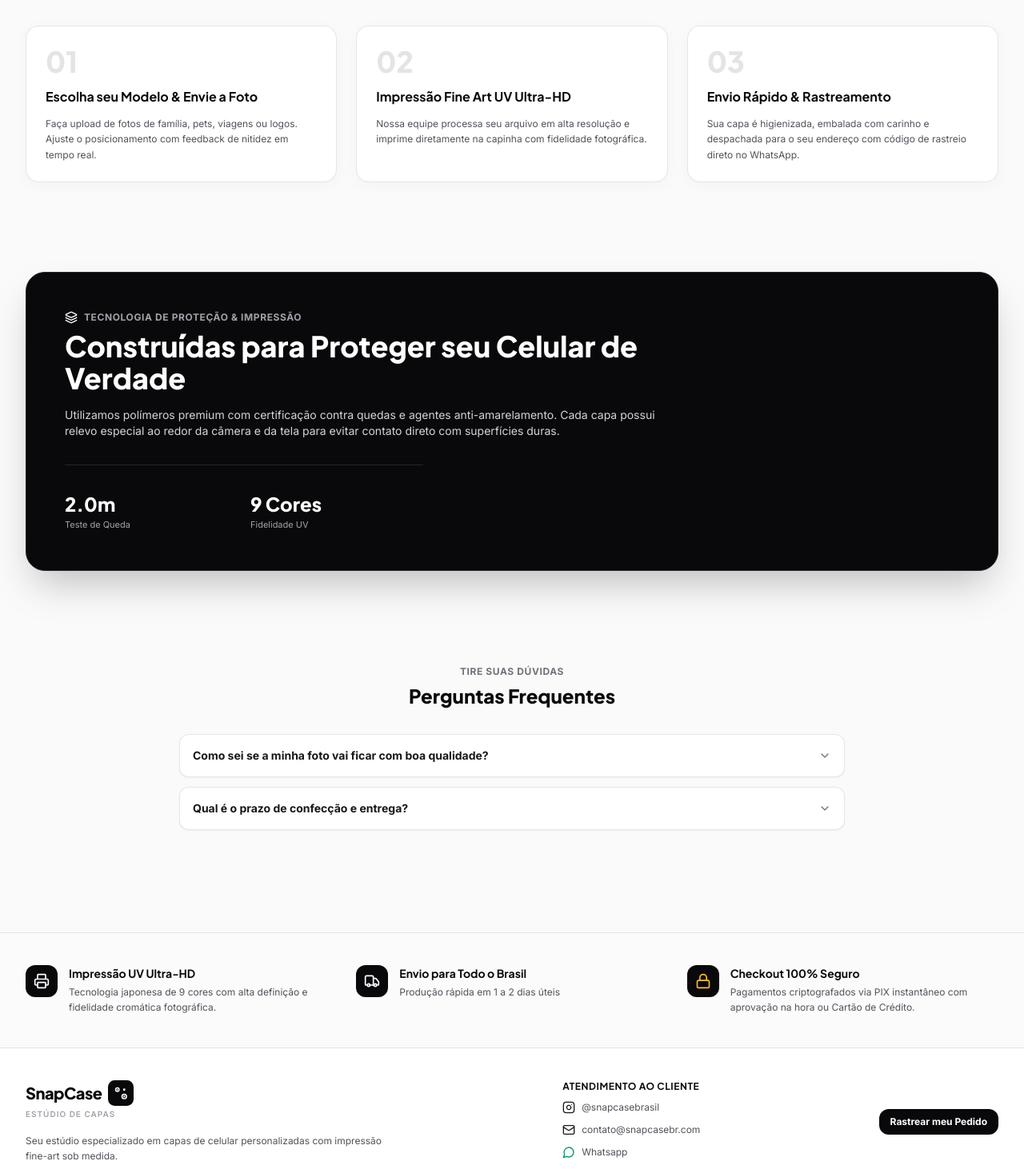
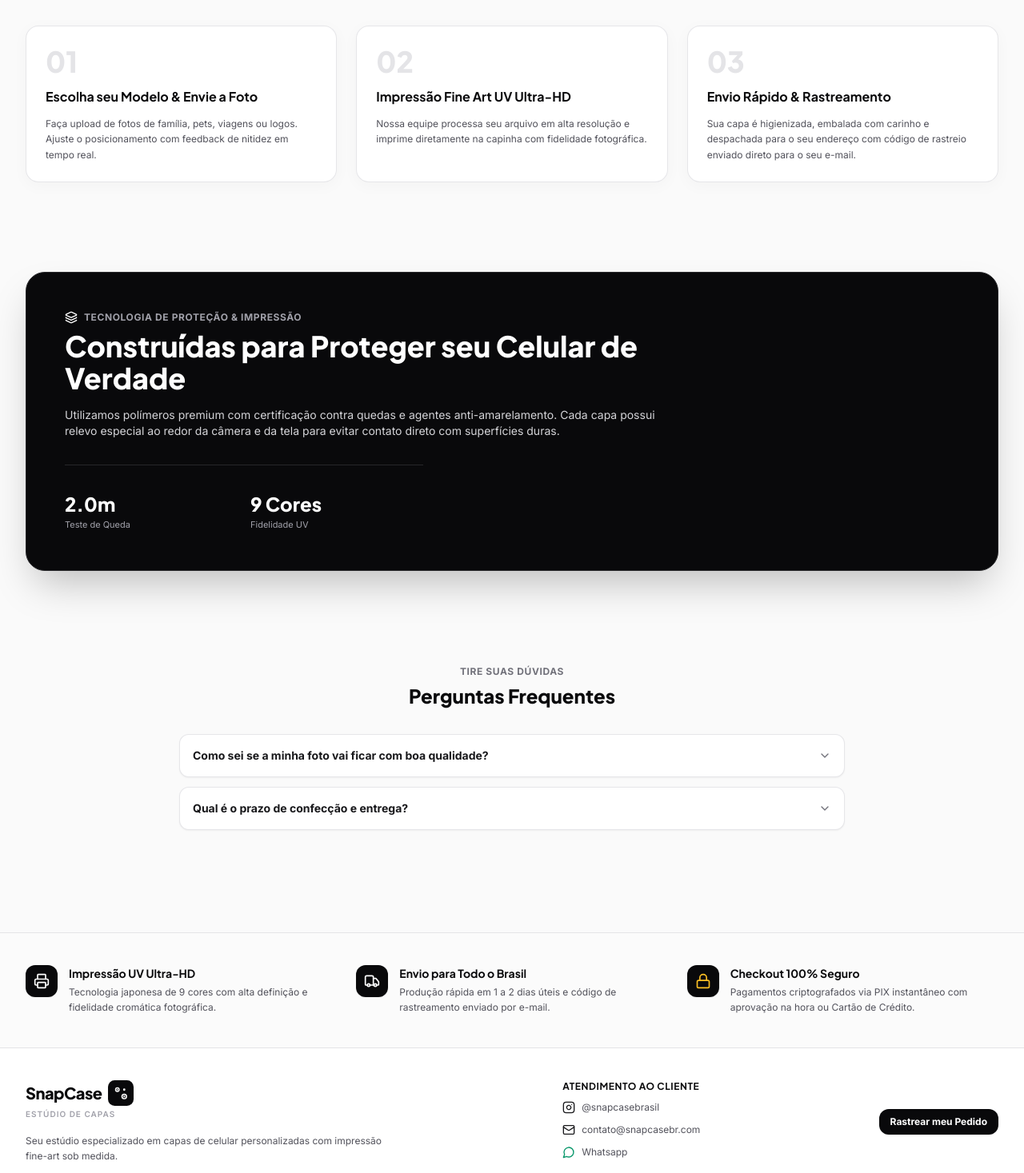
Before and after one commit to Leparfait22/Personalize_capas, a Next.js app: page / in a window 1280 px wide. Shown: the part 2060-3527 px from the top of the page at 80% size. Built offline with nearby package versions, Linux system fonts and the light colour scheme; no server answers; the database is empty.

Commit message:
chore: update tracking notification text from WhatsApp to email

```diff
--- a/src/app/page.tsx
+++ b/src/app/page.tsx
@@ -257,7 +257,7 @@ export default function Home() {
               Envio Rápido & Rastreamento
             </h3>
             <p className="text-xs text-zinc-600 leading-relaxed">
-              Sua capa é higienizada, embalada com carinho e despachada para o seu endereço com código de rastreio direto no WhatsApp.
+              Sua capa é higienizada, embalada com carinho e despachada para o seu endereço com código de rastreio enviado direto para o seu e-mail.
             </p>
           </div>
         </div>
@@ -311,7 +311,7 @@ export default function Home() {
             },
             {
               q: "Qual é o prazo de confecção e entrega?",
-              a: "A confecção é expressa: de 1 a 1 dias úteis para impressão e inspeção de qualidade.",
+              a: "A confecção é expressa: de 1 a 2 dias úteis para impressão e inspeção de qualidade. Após despachado, você recebe o código de rastreamento no seu e-mail para acompanhar a entrega.",
             },
           ].map((faq, index) => {
             const isOpen = openFaq === index;
--- a/src/components/layout/Footer.tsx
+++ b/src/components/layout/Footer.tsx
@@ -32,7 +32,7 @@ export default function Footer() {
             <div>
               <h4 className="font-bold text-zinc-950 text-sm font-display">Envio para Todo o Brasil</h4>
               <p className="text-zinc-600 text-xs mt-1 leading-relaxed">
-                Produção rápida em 1 a 2 dias úteis
+                Produção rápida em 1 a 2 dias úteis e código de rastreamento enviado por e-mail.
               </p>
             </div>
           </div>
```
